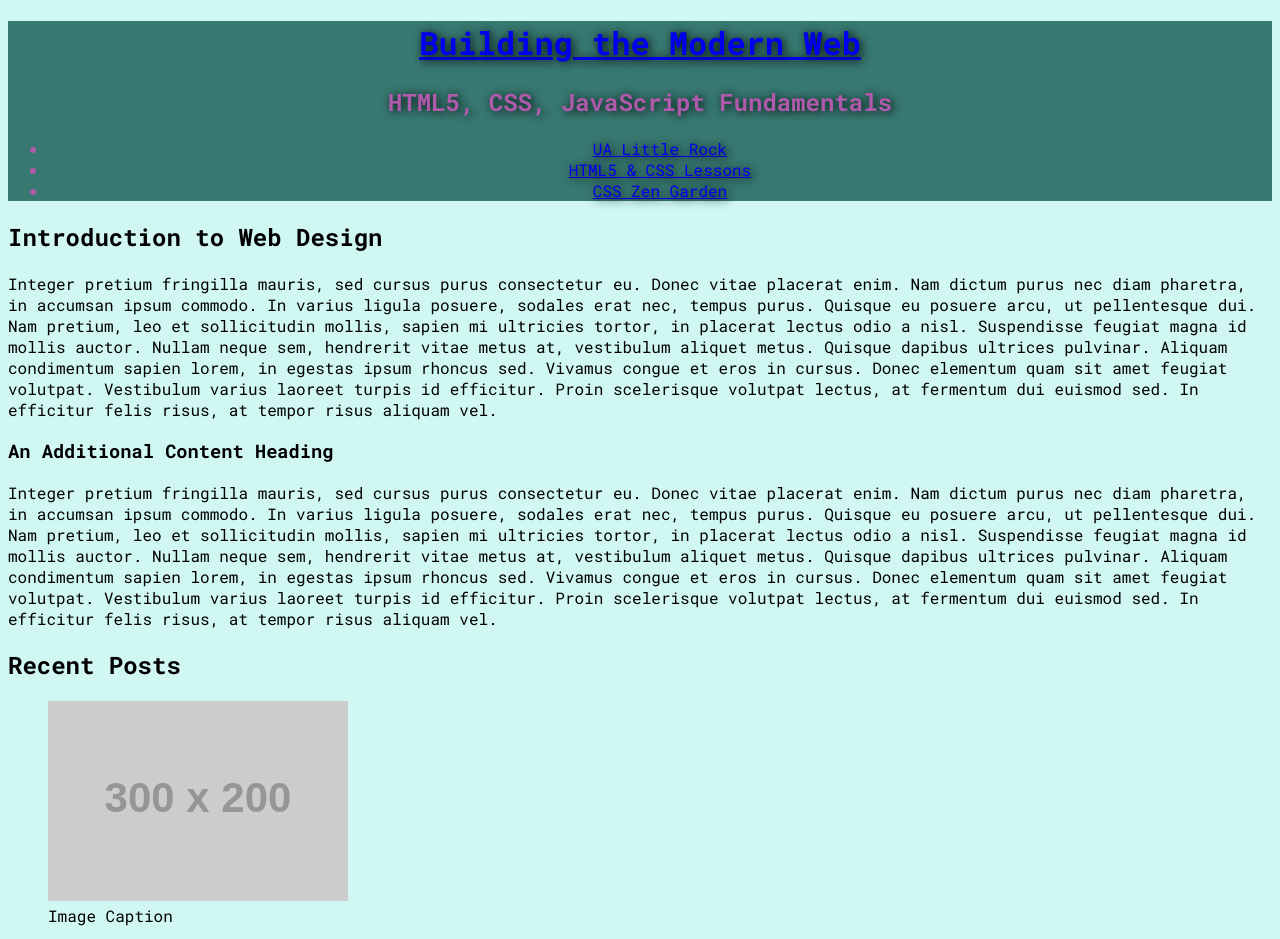
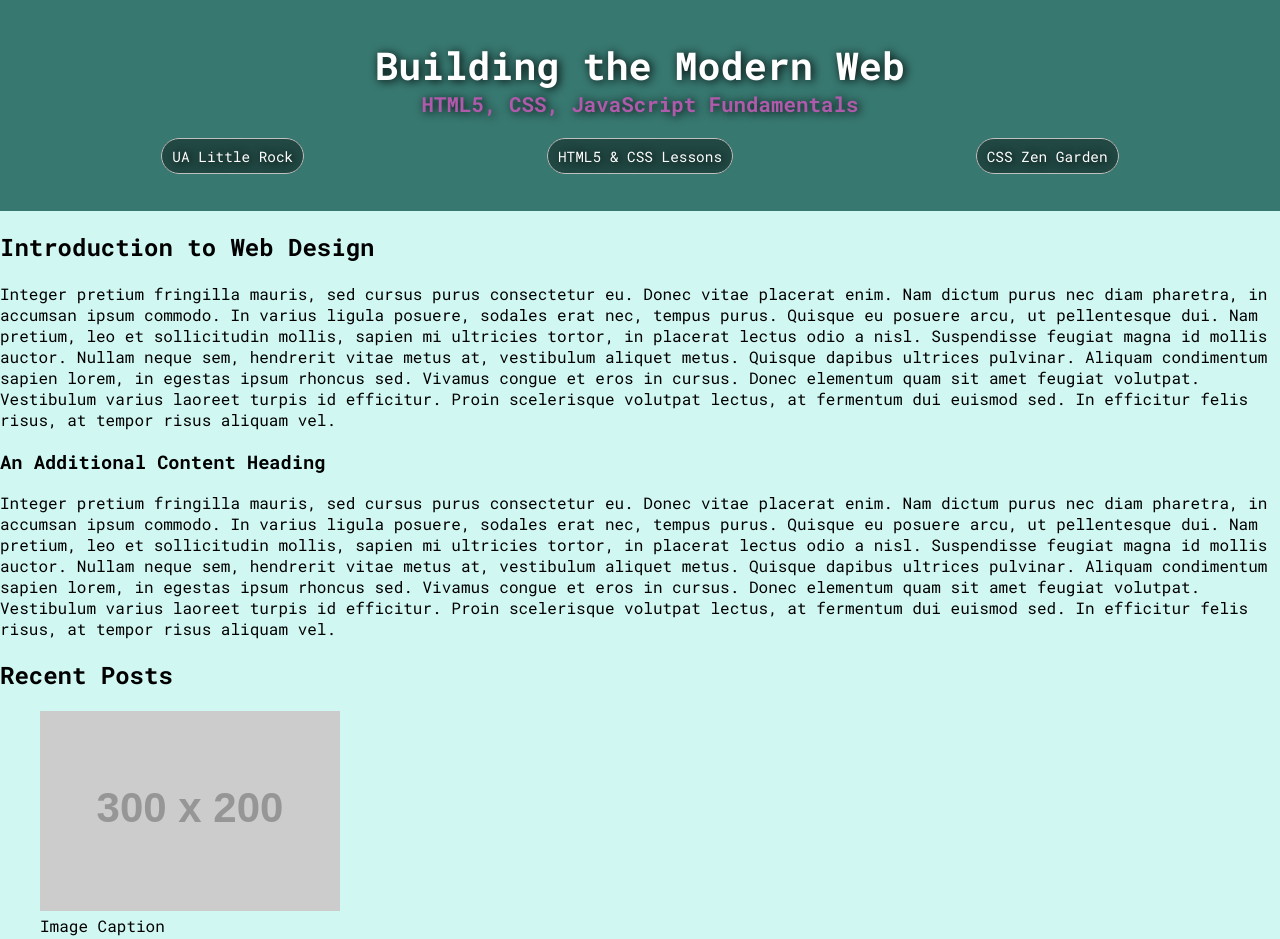
Before and after one commit to TNguyen-UALR/ifsc-1310, a plain HTML site: page css-demo/index.html in a window 1280 px wide. Shown: the top 939 px of the page. Drawn offline with Linux system fonts and the light colour scheme; placeholder pictures from the web are drawn by us.

Commit message:
CSS Demo V2

```diff
--- a/css-demo/assets/css/style.css
+++ b/css-demo/assets/css/style.css
@@ -9,6 +9,7 @@ Blue #D0F7F2 #377870
 body{
     background-color:#D0F7F2;
     font-family: "Roboto Mono", monospace;
+    margin:0;
 }
 
 main{}
@@ -18,6 +19,49 @@ header.primary{
     color:#af5aab;
     text-align: center;
     text-shadow: 2px 1px 10px #000000;
+    /* Top, Right, Bottom, Left */
+    padding:20px 40px 20px 40px;
+}
+
+header.primary h1{
+    font-size:2.4rem;
+    margin: 20px 0 0;
+}
+
+header.primary h1 a{
+    color:#ffffff;
+    text-decoration:none;
+}
+
+header.primary h2{
+    font-size:1.3rem;
+    margin:0;
+}
+
+header.primary nav ul{
+    display:flex;
+    flex-direction:row;
+    justify-content:space-around;
+    padding:10px 0;
+}
+
+header.primary nav ul li{
+    list-style-type:none;
+}
+
+header.primary nav ul li a{
+    color:#ffffff;
+    font-size:.9rem;
+    text-decoration:none;
+    border:1px solid #c0c0c0;
+    padding: 7.5px 10px;
+    background-color: rgba(0,0,0, .4);
+    border-radius:20px;
+    transition: .4s;
+}
+
+header.primary nav ul li a:hover{
+    background-color: rgba(0,0,0, .8);
 }
 
 /*  ---------------Box Sizing-----------------  */
@@ -34,3 +78,17 @@ html {
 img {
     max-width: 100%;
 }
+
+/*  --------------- Media Queries ---------------  */
+@media screen and (max-width: 570px){
+    header.primary nav ul{
+        flex-direction:column;
+        gap:10px;
+        max-width:200px;
+        margin:10px auto;
+    }
+
+    header.primary nav a{
+        display:block;
+    }
+}
--- a/css-demo/index.html
+++ b/css-demo/index.html
@@ -17,7 +17,7 @@
         <h1><a href="index.html">Building the Modern Web</a></h1>
         <h2>HTML5, CSS, JavaScript Fundamentals</h2>
       </div>
-      <nav role="navigation">
+      <nav role="navigation" class="primary">
         <ul>
           <li><a href="https://ualr.edu/">UA Little Rock</a></li>
           <li><a href="http://learn.shayhowe.com/html-css/getting-to-know-html/">HTML5 & CSS Lessons</a></li>
```
